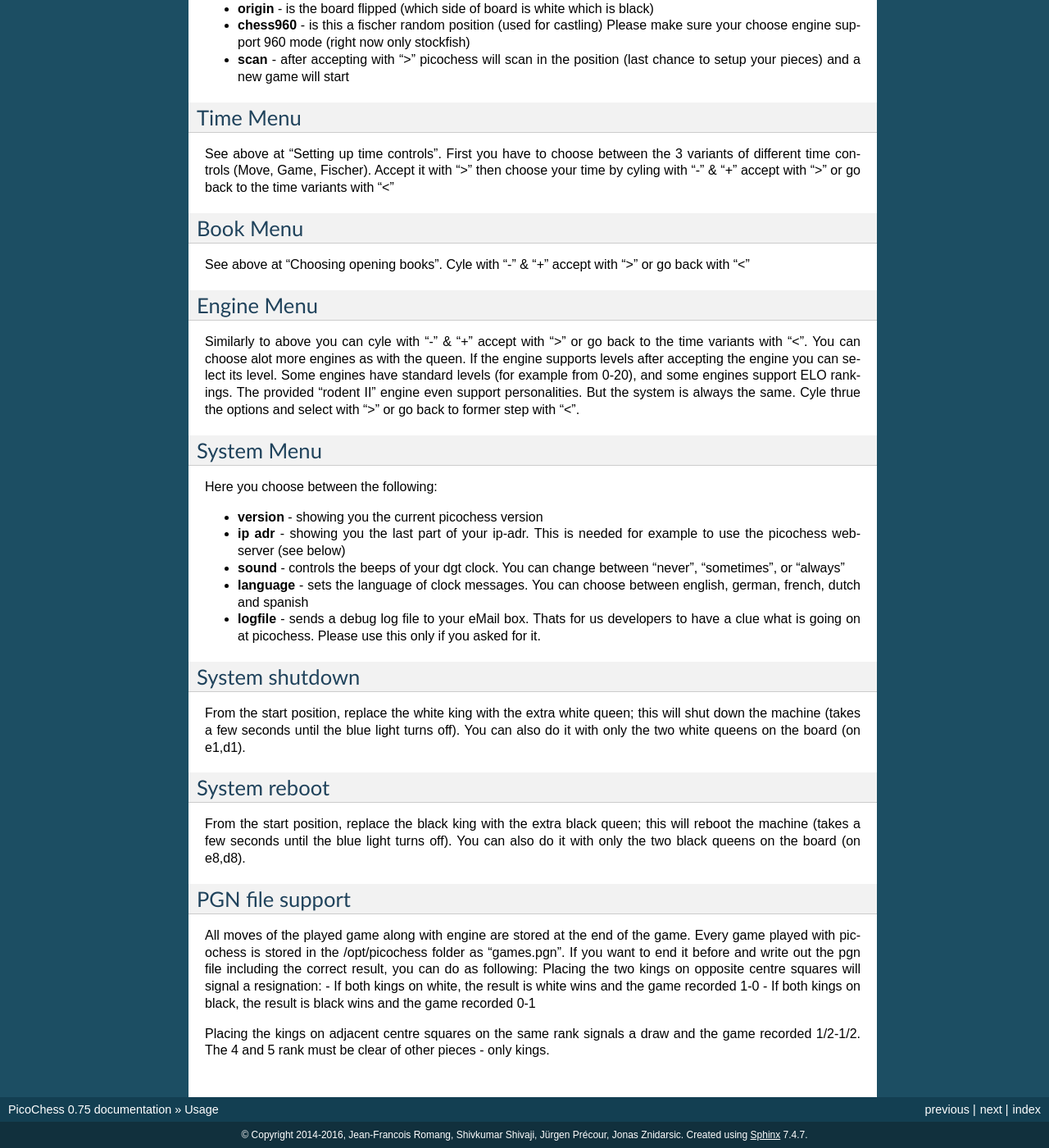
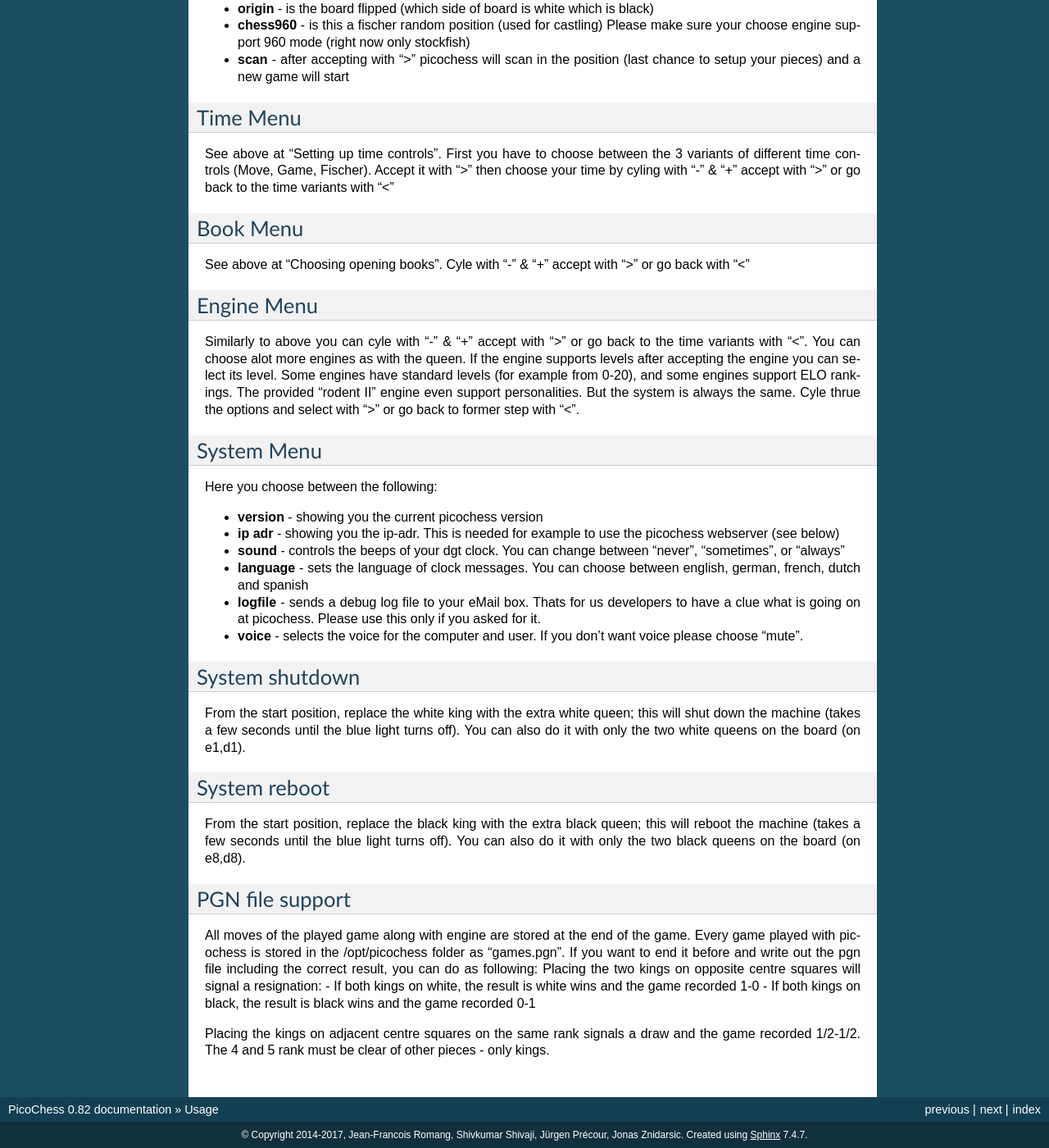
Before and after one commit to jromang/picochess, a Sphinx documentation site: the page built from docs/usage.rst, in a window 1280 px wide and 1400 px high, scrolled down 3959 px. Shown: the whole window at 82% size. Built offline with Sphinx 7.4.7, drawn with Linux system fonts in a browser that asks for light colours; some of the changed text lies outside the part shown.

Commit message:
docu update

```diff
--- a/docs/conf.py
+++ b/docs/conf.py
@@ -48,16 +48,16 @@
 
 # General information about the project.
 project = 'PicoChess'
-copyright = u'2014-2016, Jean-Francois Romang, Shivkumar Shivaji, Jürgen Précour, Jonas Znidarsic'
+copyright = u'2014-2017, Jean-Francois Romang, Shivkumar Shivaji, Jürgen Précour, Jonas Znidarsic'
 
 # The version info for the project you're documenting, acts as replacement for
 # |version| and |release|, also used in various other places throughout the
 # built documents.
 #
 # The short X.Y version.
-version = '0.75'
+version = '0.82'
 # The full version, including alpha/beta/rc tags.
-release = '0.75'
+release = '0.82'
 
 # The language for content autogenerated by Sphinx. Refer to documentation
 # for a list of supported languages.
--- a/docs/usage.rst
+++ b/docs/usage.rst
@@ -200,10 +200,11 @@
 Here you choose between the following:
 
 * **version** - showing you the current picochess version
-* **ip adr** - showing you the last part of your ip-adr. This is needed for example to use the picochess webserver (see below)
+* **ip adr** - showing you the ip-adr. This is needed for example to use the picochess webserver (see below)
 * **sound** - controls the beeps of your dgt clock. You can change between "never", "sometimes", or "always"
 * **language** - sets the language of clock messages. You can choose between english, german, french, dutch and spanish
 * **logfile** - sends a debug log file to your eMail box. Thats for us developers to have a clue what is going on at picochess. Please use this only if you asked for it.
+* **voice** - selects the voice for the computer and user. If you don't want voice please choose "mute".
 
 System shutdown
 ---------------
```
Also changed, not shown: 1 other file.
